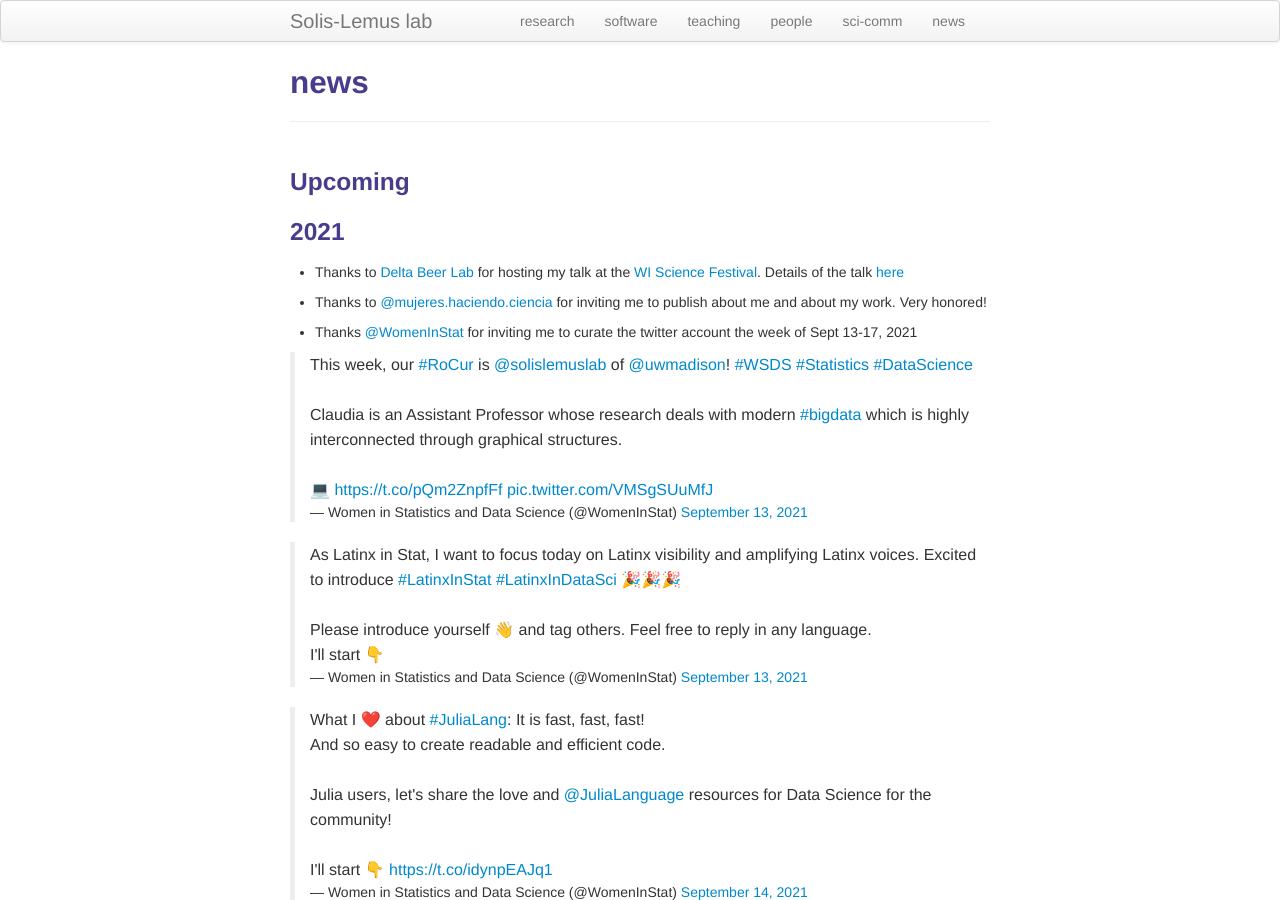
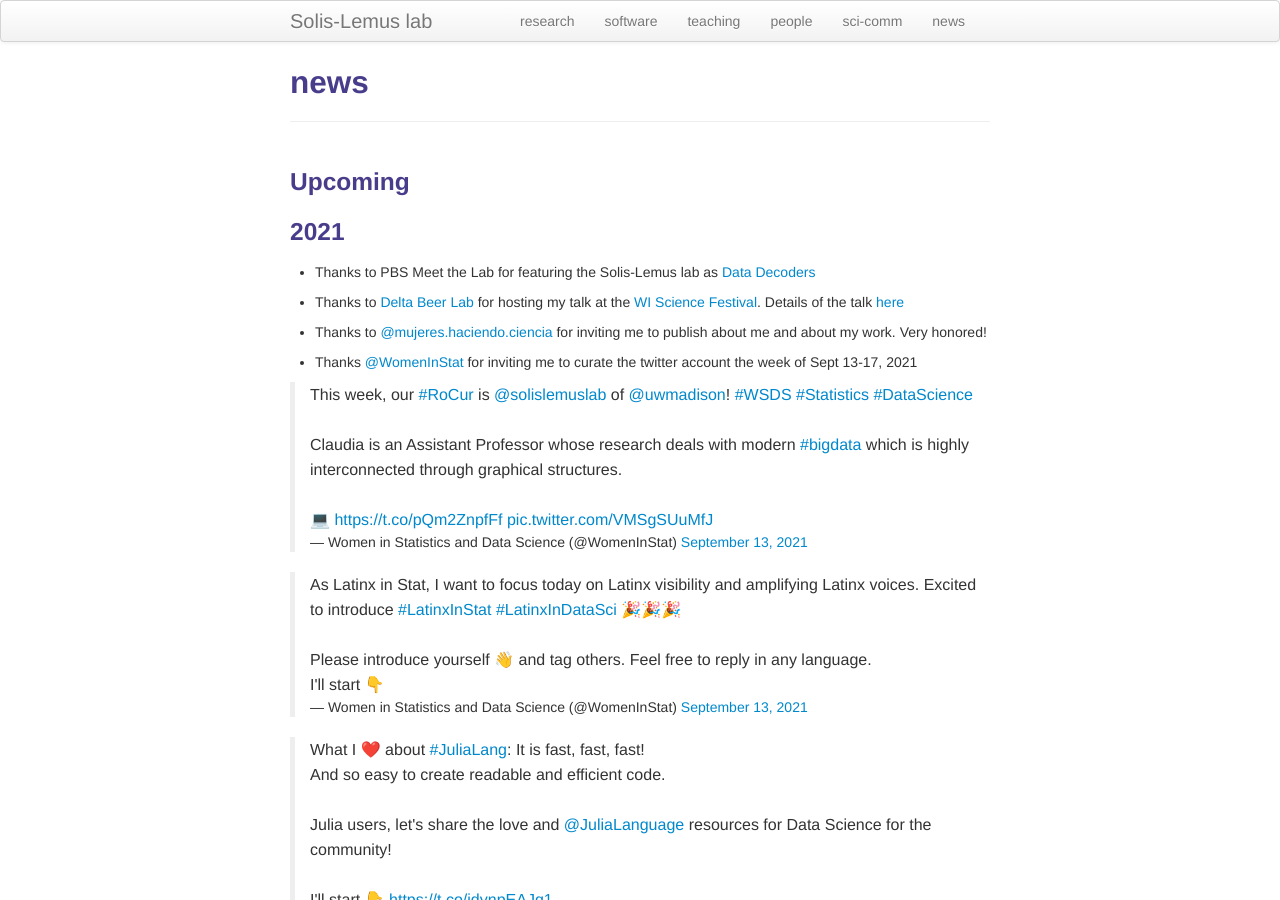
Before and after one commit to solislemuslab/solislemuslab.github.io, a Jekyll site: the page built from pages/news.md, in a window 1280 px wide and 900 px high. Built offline with Jekyll 4.4.1, drawn with Linux system fonts in a browser that asks for light colours; comment, search, counter and statistics services are not loaded.

Commit message:
added pbs meet the lab

```diff
--- a/pages/news.md
+++ b/pages/news.md
@@ -8,6 +8,8 @@ description: Solis-Lemus lab
 
 
 ### 2021
+
+- Thanks to PBS Meet the Lab for featuring the Solis-Lemus lab as [Data Decoders](https://pbswisconsineducation.org/lab/data-decoders/)
 
 - Thanks to [Delta Beer Lab](https://www.delta.beer/) for hosting my talk at the [WI Science Festival](https://www.wisconsinsciencefest.org/). Details of the talk [here](https://www.wisconsinsciencefest.org/event/the-adventure-of-the-statisticians-rule-of-thumb/)
 
```
